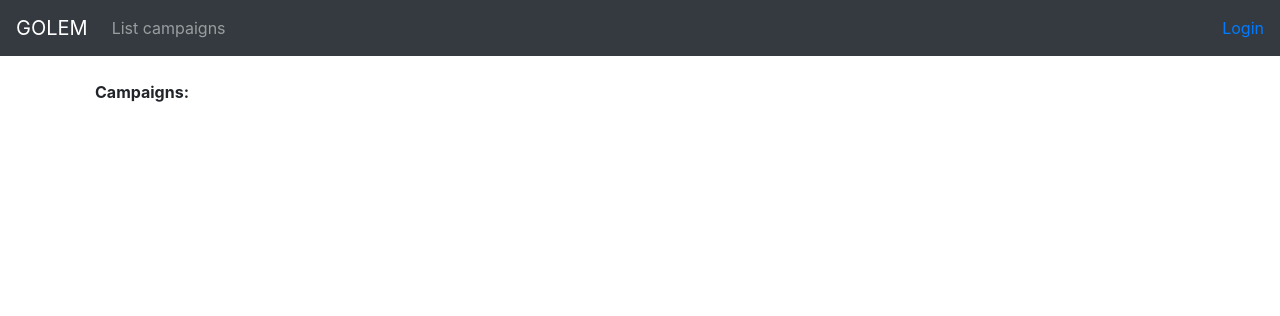
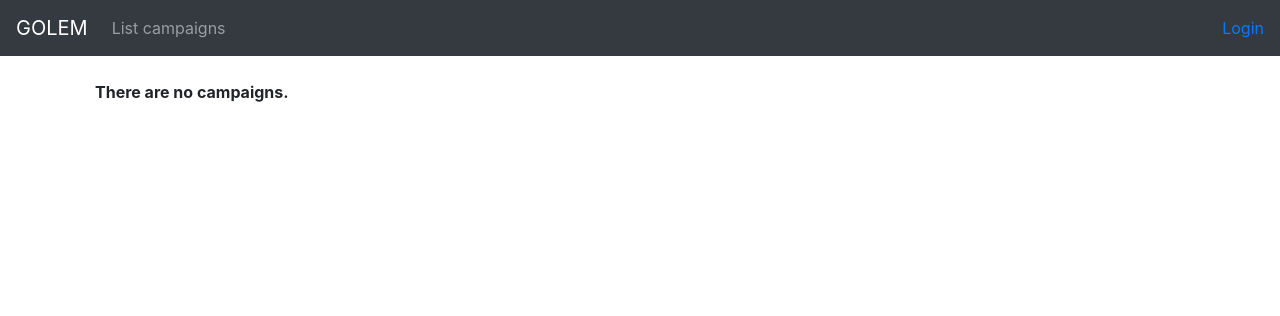
Before and after one commit to PPeltola/golem, a Flask app: page /campaigns/ in a window 1280 px wide. Shown: the top 316 px of the page. Run offline with Flask 2, Linux system fonts and the light colour scheme; data that the repository does not hold is empty; some libraries are stand-ins or nearby versions.

Commit message:
tweaked campaign listing

```diff
--- a/application/templates/campaigns/list.html
+++ b/application/templates/campaigns/list.html
@@ -1,6 +1,9 @@
 {% extends "layout.html" %}
 
 {% block body %}
+  {% if not campaigns %}
+  <p><b>There are no campaigns.</b></p>
+  {% else %}
   <p><b>Campaigns:</b></p>
   <table>
     {% for campaign in campaigns %}
@@ -9,6 +12,8 @@
     </ul>
     {% endfor %}
   </table>
+  {% endif %}
+
   {% if current_user.is_authenticated %}
   <a href="{{ url_for('campaigns_create') }}">Create a new campaign</a>
   {% endif %}
```
